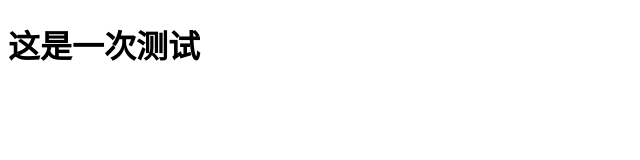
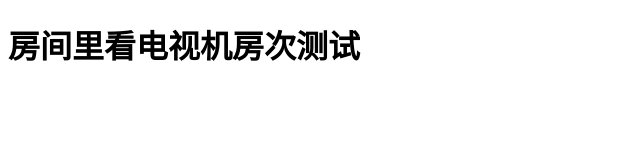
Before and after one commit to dayDayUpzl/test, a plain HTML site: page index.html in a window 1280 px wide. Shown: the whole page, without its empty margins (0-640 px from the left). Drawn offline with Linux system fonts and the light colour scheme.

Commit message:
no message

```diff
--- a/index.html
+++ b/index.html
@@ -6,6 +6,6 @@
 </head>
 <body>
 <div>
-<h1>这是一次测试</h1></div>
+<h1>房间里看电视机房次测试</h1></div>
 </body>
 </html>
```
